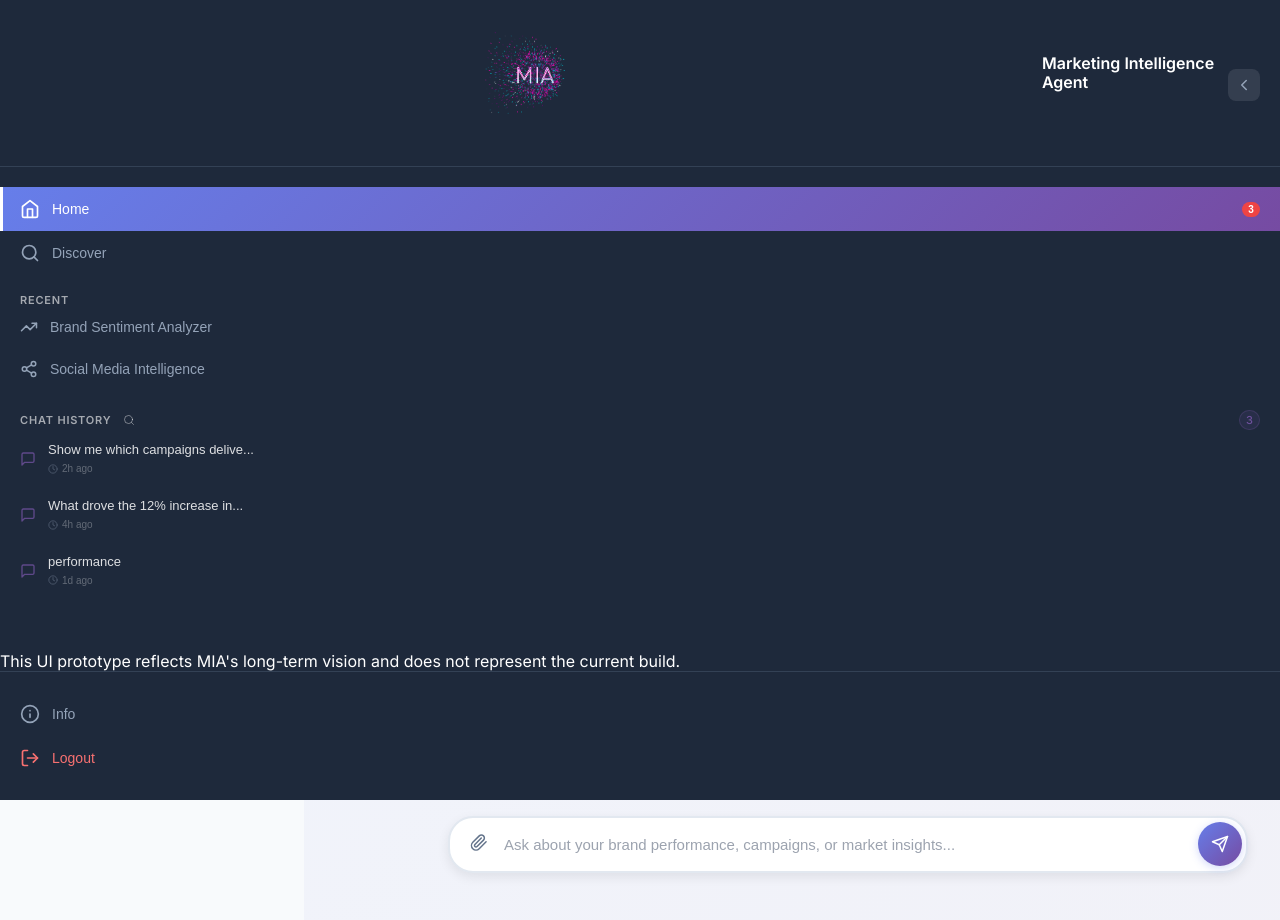
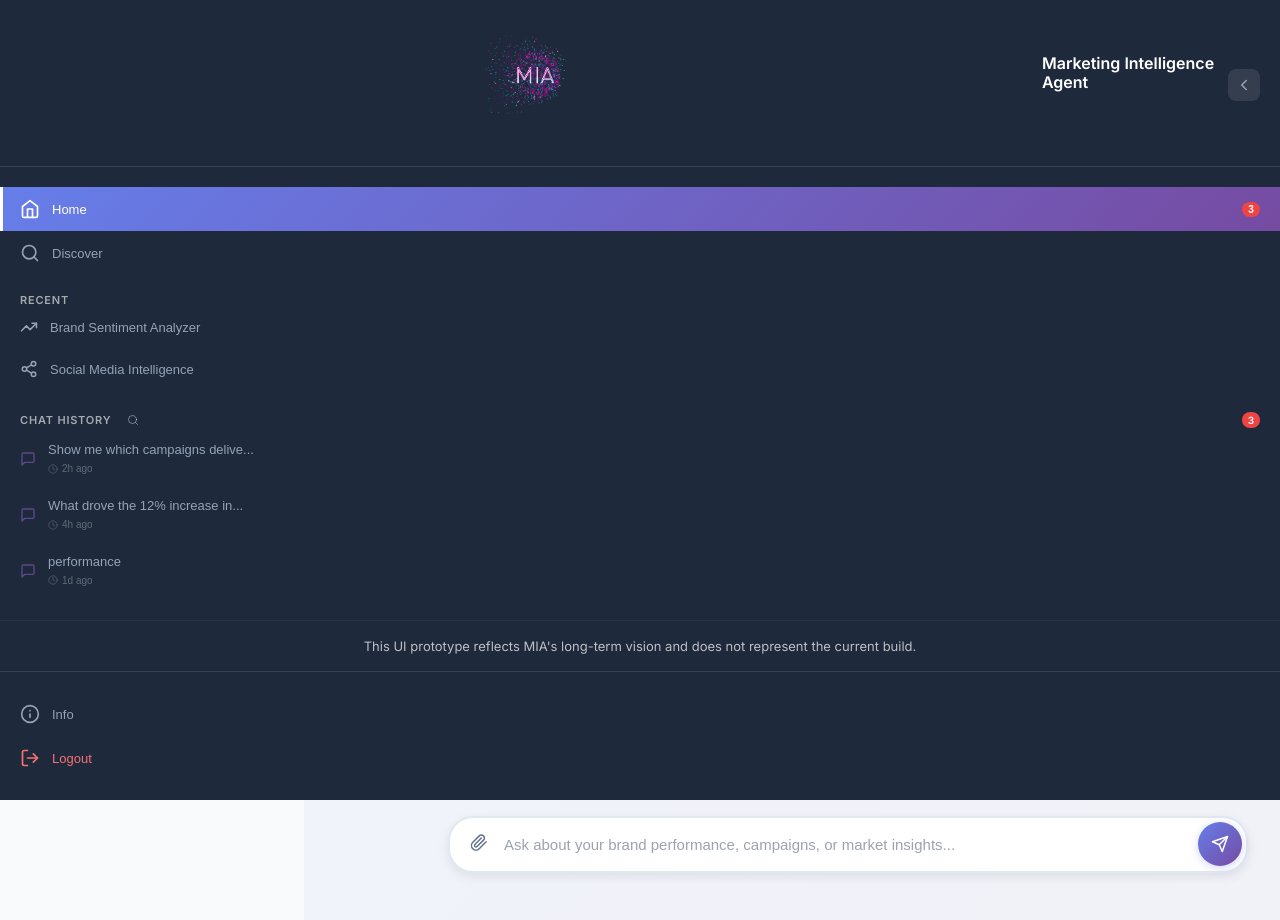
Before and after one commit to diageomia/UX, a React (Create React App) app: page /login in a window 1280 px wide. Both pictures are taken after typing "name@example.com", "Sample123" into the empty fields and a click on the button "Sign In". Shown: the top 920 px of the page. Built offline with nearby package versions, Linux system fonts and the light colour scheme; the HTML template or start-up script is replaced by a standard one.

Commit message:
Update Sidebar.css

```diff
--- a/src/components/Sidebar.css
+++ b/src/components/Sidebar.css
@@ -138,7 +138,7 @@
 .chat-history-header .section-title-group {
   display: flex;
   align-items: center;
-  gap: 8px;
+  gap: 12px;
 }
 
 .chat-history-header .section-title {
@@ -201,13 +201,14 @@
 }
 
 .chat-count {
-  font-size: 11px;
-  color: rgba(139, 95, 191, 0.7);
-  font-weight: 500;
-  background: rgba(139, 95, 191, 0.1);
+  background: #ef4444;
+  color: white;
+  font-size: 10px;
+  font-weight: 600;
   padding: 2px 6px;
   border-radius: 10px;
-  border: 1px solid rgba(139, 95, 191, 0.2);
+  min-width: 18px;
+  text-align: center;
 }
 
 .chat-search-container {
@@ -305,7 +306,7 @@
   font-size: 13px;
   line-height: 1.3;
   text-align: left;
-  color: rgba(255, 255, 255, 0.85);
+  color: #94a3b8;
   font-weight: 400;
 }
 
@@ -350,7 +351,7 @@
 }
 
 .chat-item:hover .chat-query {
-  color: rgba(255, 255, 255, 0.95);
+  color: #e2e8f0;
 }
 
 .chat-item.active {
@@ -417,7 +418,7 @@
   gap: 12px;
   cursor: pointer;
   transition: all 0.2s ease;
-  font-size: 14px;
+  font-size: 13px;
   font-weight: 400;
   position: relative;
   text-align: left;
@@ -492,6 +493,20 @@
   border-radius: 10px;
   min-width: 18px;
   text-align: center;
+}
+
+.prototype-disclaimer {
+  padding: 16px 20px;
+  border-top: 1px solid rgba(51, 65, 85, 0.5);
+}
+
+.prototype-disclaimer p {
+  margin: 0;
+  font-size: 13px;
+  line-height: 1.4;
+  color: rgba(255, 255, 255, 0.7);
+  text-align: center;
+  font-weight: 400;
 }
 
 .sidebar-footer {
```
